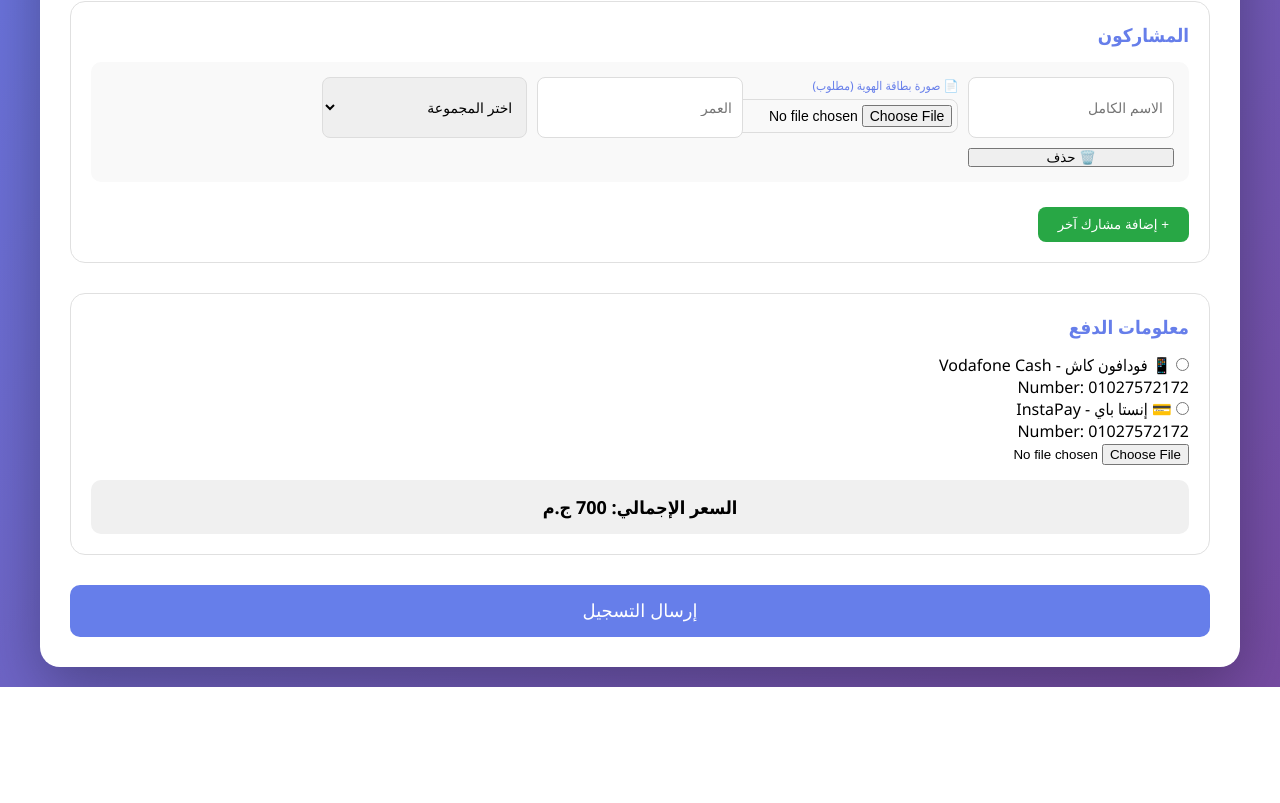
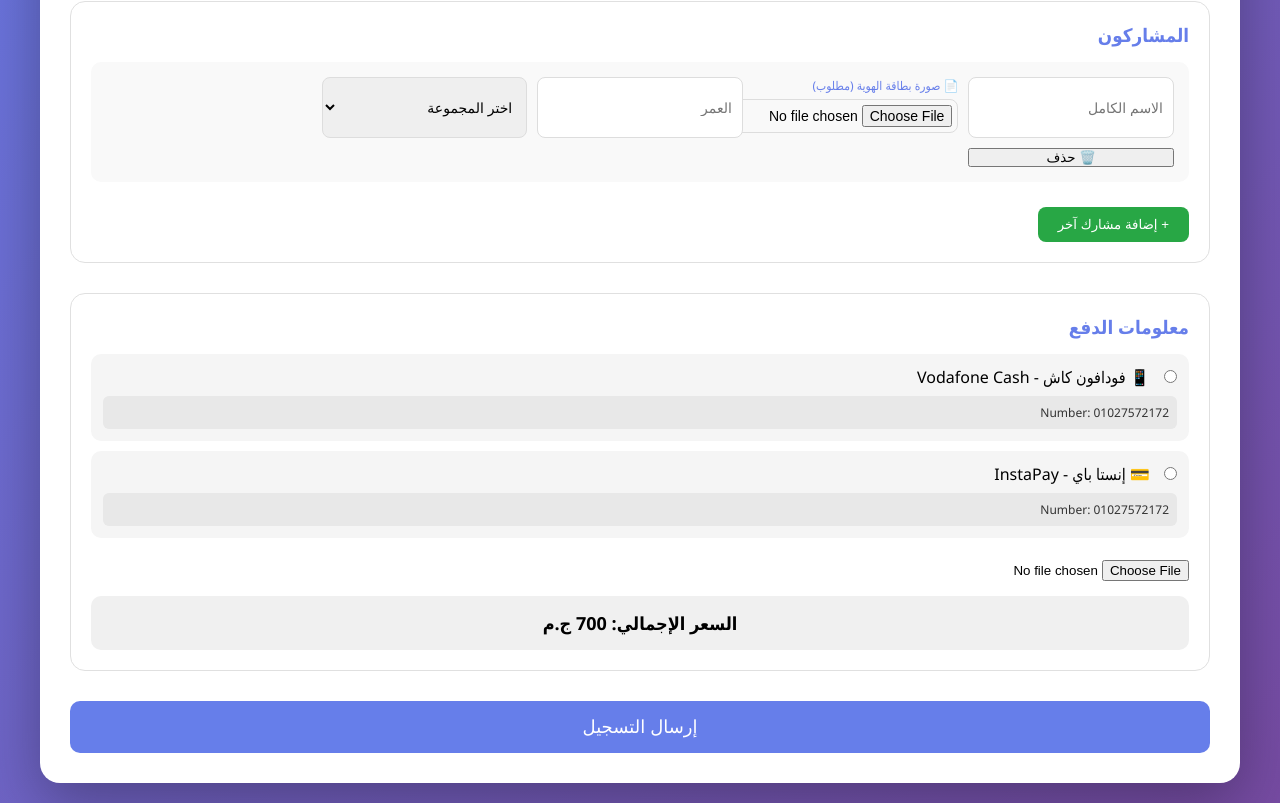
Before and after one commit to MiraPhilip12/3ashan_b7bk_2026, a plain HTML site: page conference-frontend/index.html in a window 1280 px wide. Shown: the part 587-1390 px from the top of the page. Before the commit the page ends 1274 px from the top, so only its background shows below. Drawn offline with Linux system fonts and the light colour scheme; no server answers.

Commit message:
style.css updated

```diff
--- a/conference-frontend/style.css
+++ b/conference-frontend/style.css
@@ -258,3 +258,48 @@ body.dark .price-display {
     color: #667eea;
     margin-bottom: 5px;
 }
+
+/* Payment Methods */
+.payment-methods {
+    margin-bottom: 20px;
+}
+
+.payment-option {
+    display: block;
+    padding: 12px;
+    margin-bottom: 10px;
+    background: #f5f5f5;
+    border-radius: 10px;
+    cursor: pointer;
+    transition: all 0.3s;
+}
+
+body.dark .payment-option {
+    background: #2a2a3e;
+}
+
+.payment-option:hover {
+    background: #e0e0e0;
+}
+
+.payment-option input {
+    margin-left: 10px;
+}
+
+.account-details {
+    margin-top: 8px;
+    padding: 8px;
+    background: #e8e8e8;
+    border-radius: 6px;
+    font-size: 12px;
+    color: #333;
+}
+
+body.dark .account-details {
+    background: #3a3a4e;
+    color: #ddd;
+}
+
+.payment-option input:checked + span + .account-details {
+    display: block;
+}
```
